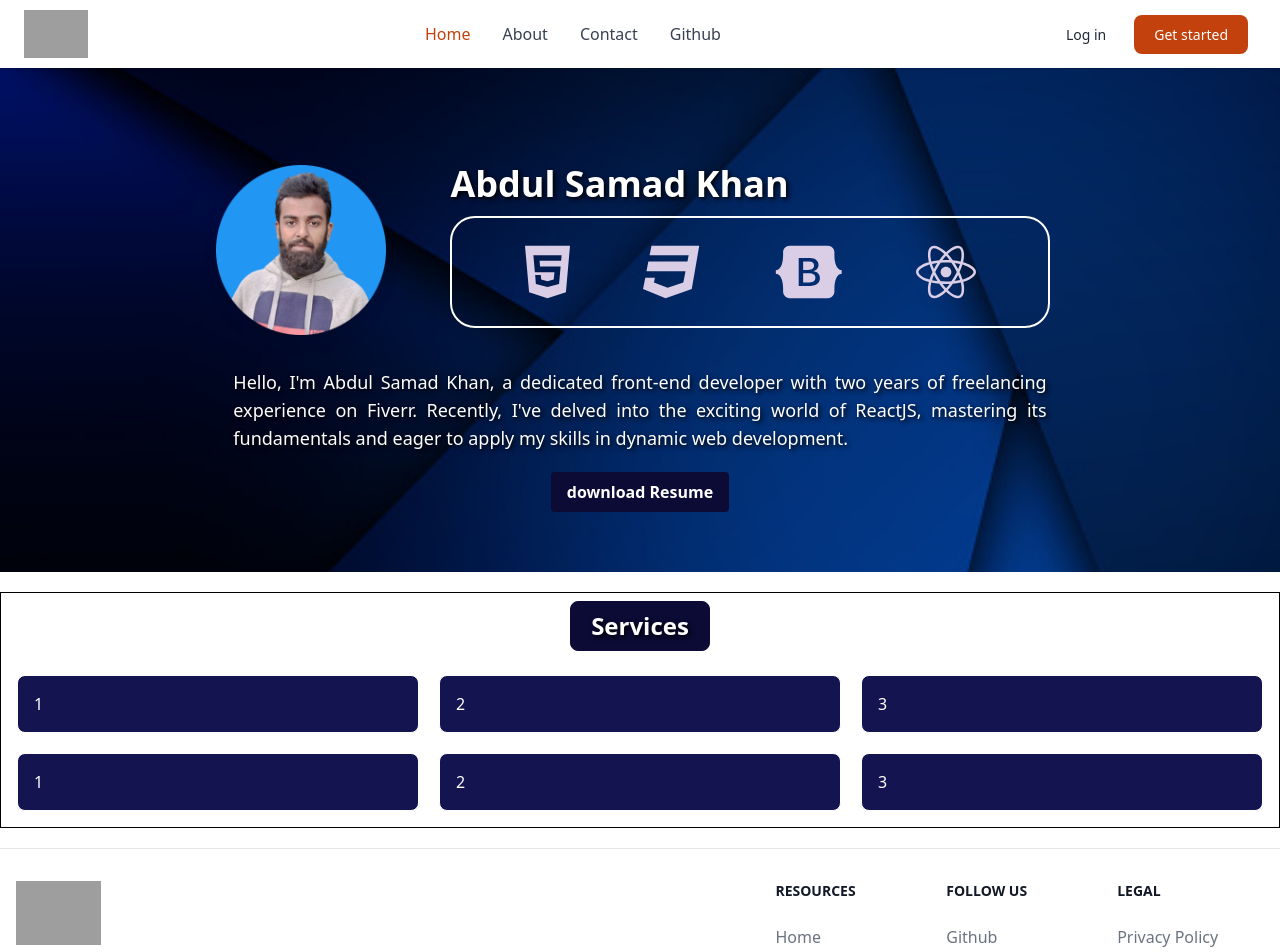
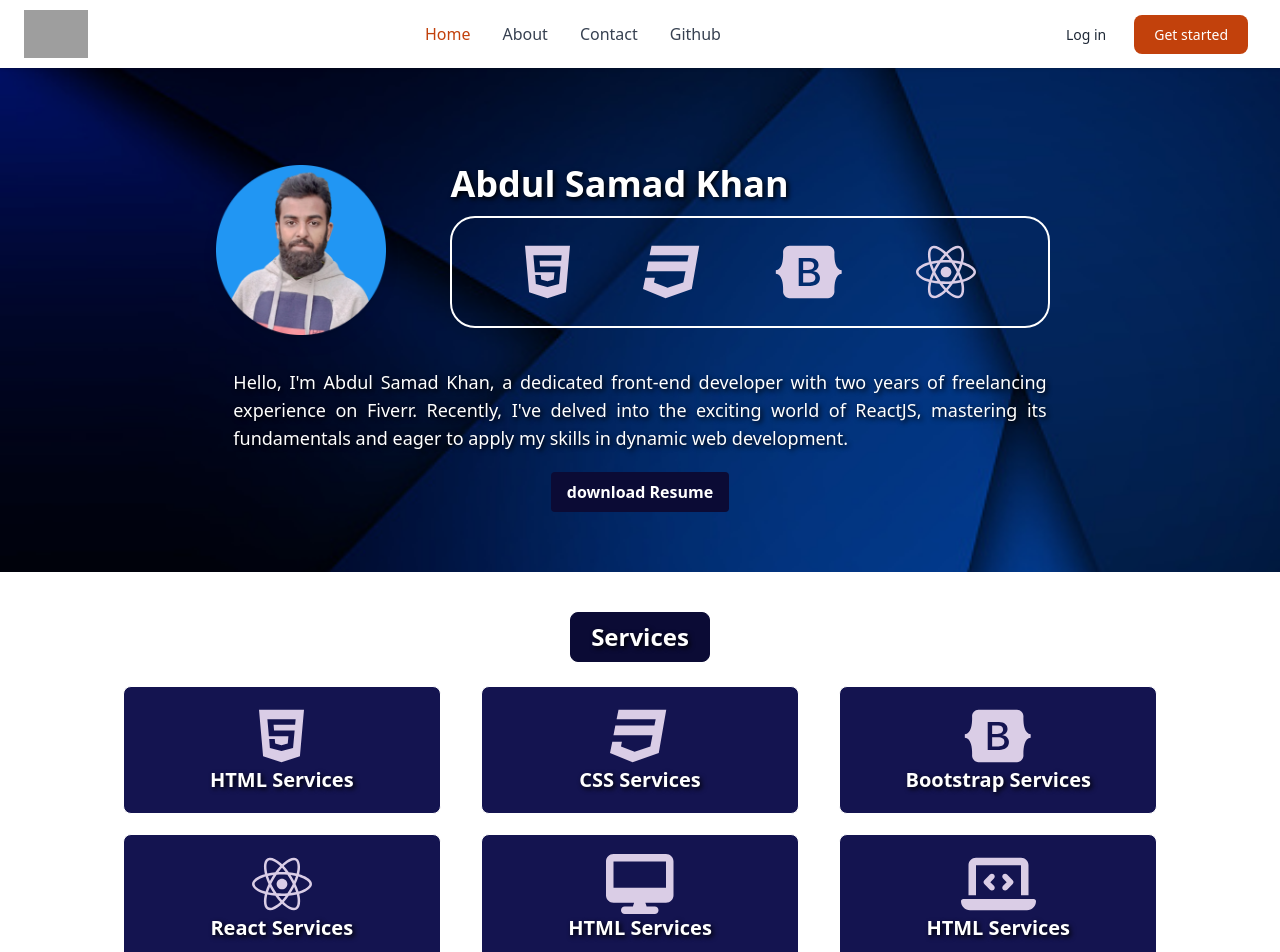
Before and after one commit to AbdulSamad676/React-Portfolio, a React (Vite) app: page / in a window 1280 px wide. Shown: the top 952 px of the page. Built offline with nearby package versions, Linux system fonts and the light colour scheme; grey boxes are pictures that could not be loaded.

Commit message:
services added successfully

```diff
--- a/src/assets/css/style.css
+++ b/src/assets/css/style.css
@@ -111,4 +111,9 @@
 }
 .service-item {
 	background-color: rgb(20, 20, 80);
+	display: flex;
+	justify-content: center;
+	flex-direction: column;
+	align-items: center;
+	/* width: max-content; */
 }
--- a/src/components/Services.jsx
+++ b/src/components/Services.jsx
@@ -1,29 +1,73 @@
+import {
+	faBootstrap,
+	faCss3,
+	faHtml5,
+	faReact,
+} from '@fortawesome/free-brands-svg-icons';
+import { faDesktop, faLaptopCode } from '@fortawesome/free-solid-svg-icons';
+import { FontAwesomeIcon } from '@fortawesome/react-fontawesome';
 import React from 'react';
 
 function Services() {
 	return (
-		<div className='container mx-auto my-5 border border-black'>
+		<div className='container mx-auto my-10 '>
 			<h2 className='text-center my-2 py-2 px-5 text-2xl w-max font-bold text-white black-shadow custom-bg rounded-lg mx-auto'>
 				Services
 			</h2>
-			<div className='grid md:grid-cols-3 sm:grid-cols-2 gap-5 p-4'>
-				<div className='service-item p-4 rounded-lg text-white custom-bg border border-white'>
-					1
+			<div className='grid md:grid-cols-3 sm:grid-cols-2  gap-x-[5rem] md:gap-x-10 gap-y-5 p-4 md:w-10/12 mx-auto '>
+				<div className='service-item  h-32 p-4 rounded-lg text-white custom-bg border border-white'>
+					<FontAwesomeIcon
+						className='html-icon text-6xl hover:text-7xl'
+						icon={faHtml5}
+					/>
+					<h3 className='font-bold black-shadow text-xl '>
+						HTML Services
+					</h3>
 				</div>
-				<div className='service-item p-4 rounded-lg text-white custom-bg border border-white'>
-					2
+				<div className='service-item h-32 p-4 rounded-lg text-white custom-bg border border-white'>
+					<FontAwesomeIcon
+						className='css-icon text-6xl hover:text-7xl'
+						icon={faCss3}
+					/>
+					<h3 className='font-bold black-shadow text-xl '>
+						CSS Services
+					</h3>
 				</div>
-				<div className='service-item p-4 rounded-lg text-white custom-bg border border-white'>
-					3
+				<div className='service-item h-32 p-4 rounded-lg text-white custom-bg border border-white'>
+					<FontAwesomeIcon
+						className='bootstrap-icon text-6xl hover:text-7xl'
+						icon={faBootstrap}
+					/>
+					<h3 className='font-bold black-shadow text-xl '>
+						Bootstrap Services
+					</h3>
 				</div>
-				<div className='service-item p-4 rounded-lg text-white custom-bg border border-white'>
-					1
+				<div className='service-item h-32 p-4 rounded-lg text-white custom-bg border border-white'>
+					<FontAwesomeIcon
+						className='react-icon text-6xl hover:text-7xl'
+						icon={faReact}
+					/>
+					<h3 className='font-bold black-shadow text-xl '>
+						React Services
+					</h3>
 				</div>
-				<div className='service-item p-4 rounded-lg text-white custom-bg border border-white'>
-					2
+				<div className='service-item h-32 p-4 rounded-lg text-white custom-bg border border-white'>
+					<FontAwesomeIcon
+						className='bootstrap-icon text-6xl hover:text-7xl'
+						icon={faDesktop}
+					/>
+					<h3 className='font-bold black-shadow text-xl '>
+						HTML Services
+					</h3>
 				</div>
-				<div className='service-item p-4 rounded-lg text-white custom-bg border border-white'>
-					3
+				<div className='service-item h-32 p-4 rounded-lg text-white custom-bg border border-white'>
+					<FontAwesomeIcon
+						className='css-icon text-6xl hover:text-7xl'
+						icon={faLaptopCode}
+					/>
+					<h3 className='font-bold black-shadow text-xl '>
+						HTML Services
+					</h3>
 				</div>
 			</div>
 		</div>
```
